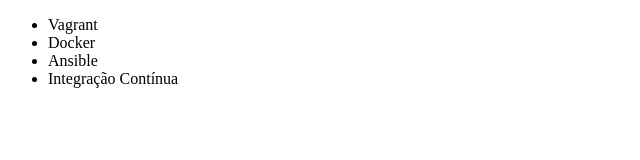
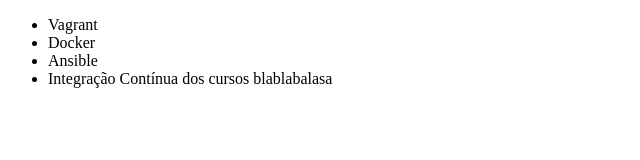
Before and after one commit to aleeeguevara/teste-git, a plain HTML site: page index.html in a window 1280 px wide. Shown: the whole page, without its empty margins (0-640 px from the left). Drawn offline with Linux system fonts and the light colour scheme.

Commit message:
Renomeando curso ed integração contínua

```diff
--- a/index.html
+++ b/index.html
@@ -9,7 +9,7 @@
         <li>Vagrant</li>
         <li>Docker</li>
         <li>Ansible</li>
-        <li>Integração Contínua</li>
+        <li>Integração Contínua dos cursos blablabalasa</li>
     </ul>
 </body>
 </html>
```
